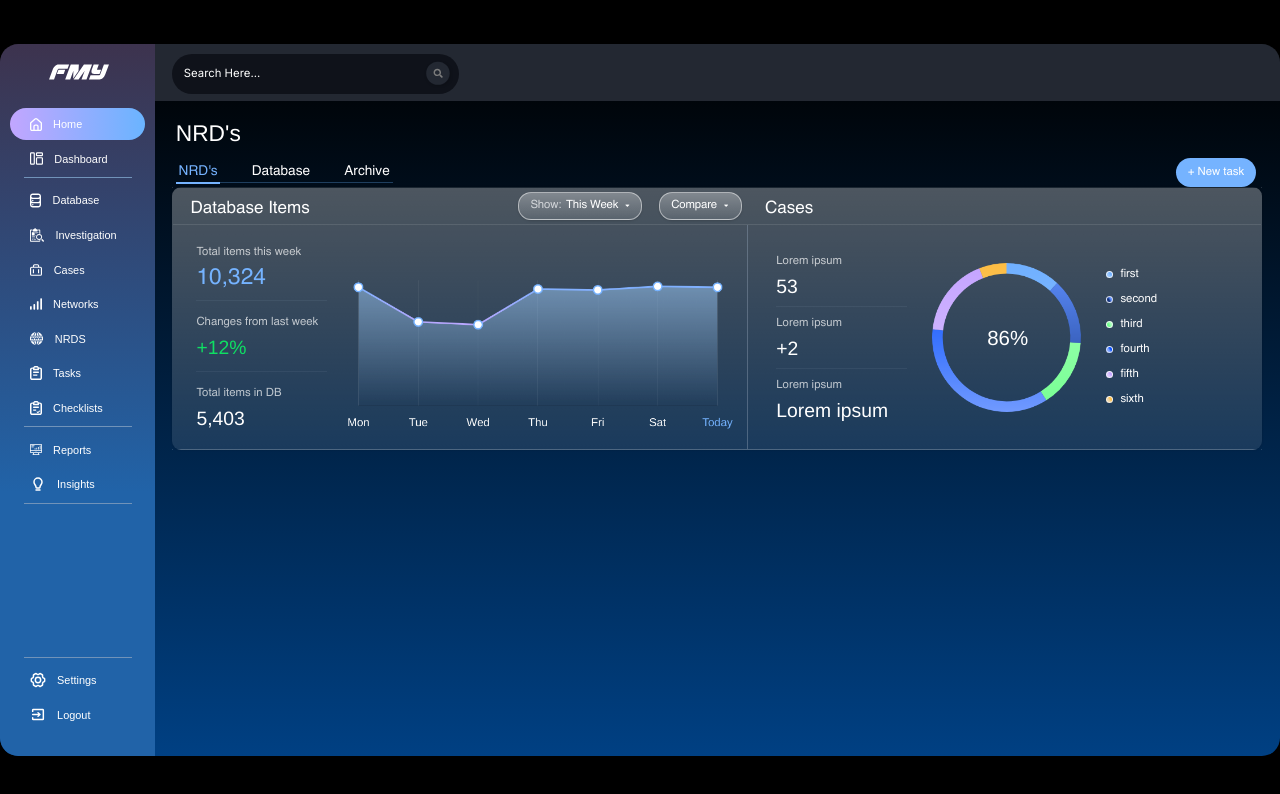
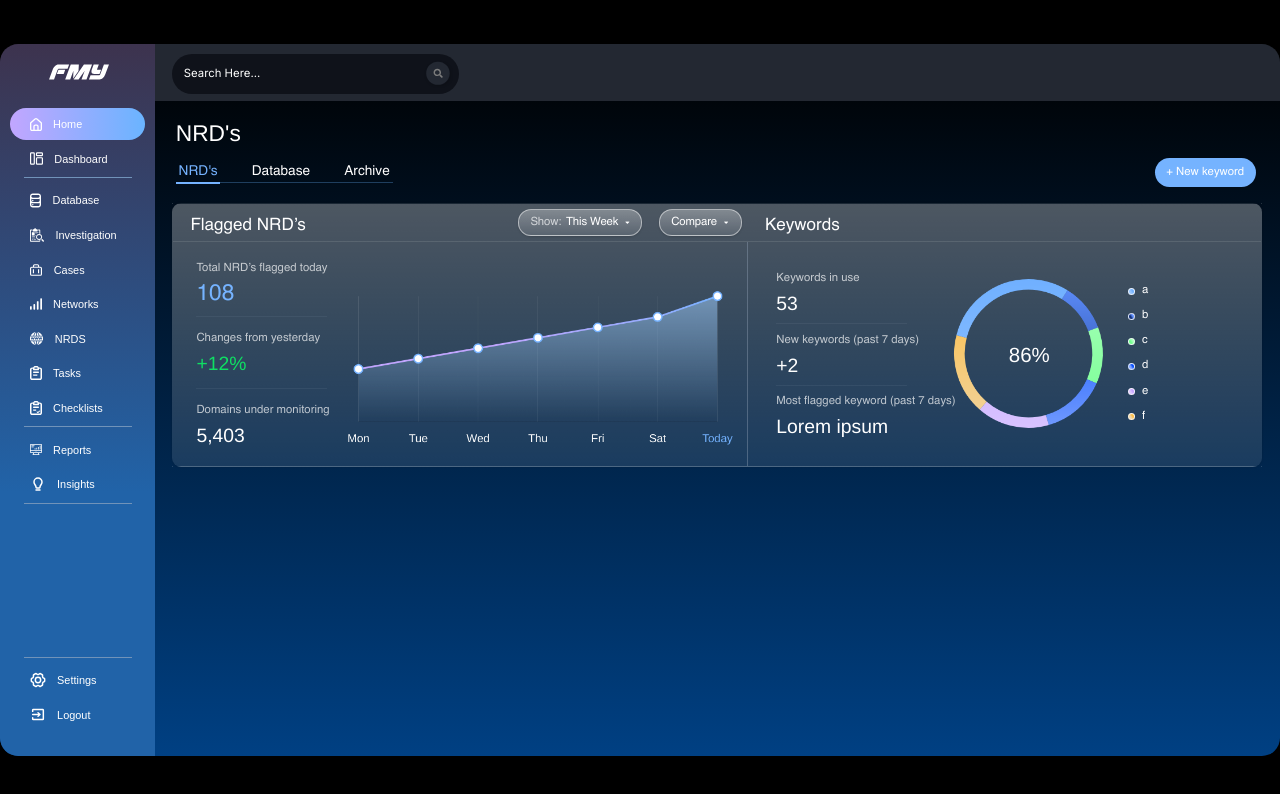
Before and after one commit to luckyboy125/FMY-Landing-Site, a React (Create React App) app: page /nrds in a window 1280 px wide. Shown: the top 794 px of the page. Built offline with nearby package versions, Linux system fonts and the light colour scheme; the HTML template or start-up script is replaced by a standard one; a web font is replaced by a local one.

Commit message:
built first paragraph of nrds page

```diff
--- a/src/pages/NRDS/NRDS.css
+++ b/src/pages/NRDS/NRDS.css
@@ -18,6 +18,7 @@
   display: flex;
   justify-content: space-between;
   align-items: center;
+  margin-bottom: 29px;
 }
 
 .nrdsRoot .nrdsHeader {
@@ -192,7 +193,7 @@
 }
 
 .nrdsRoot .casesPart .descriptionRoot {
-  margin-right: 42px;
+  margin-right: 80px;
 }
 
 .nrdsRoot .descriptionItem {
@@ -210,6 +211,7 @@
   font-size: 20px;
   line-height: 24px;
   color: #ffffff;
+  white-space: nowrap;
   opacity: 0.7;
 }
 .nrdsRoot .descriptionItemCount {
--- a/src/pages/NRDS/NRDS.js
+++ b/src/pages/NRDS/NRDS.js
@@ -10,12 +10,12 @@ import "./NRDS.css";
 function NRDS() {
   const lineChartData = {
     label: ["Mon", "Tue", "Wed", "Thu", "Fri", "Sat", "Sun"],
-    data: [1320, 932, 901, 1300, 1290, 1330, 1320],
+    data: [500, 600, 700, 800, 900, 1000, 1200],
   };
 
   const doughnutChartData = {
-    label: ["first", "second", "third", "fourth", "fifth", "sixth"],
-    data: [100, 120, 124, 300, 145, 50],
+    label: ["a", "b", "c", "d", "e", "f"],
+    data: [500, 600, 700, 800, 900, 1000, 1200],
   };
 
   const tabData = ["NRD's", "Database", "Archive"];
@@ -35,12 +35,12 @@ function NRDS() {
             onSelect={(e) => handleTab(e)}
             select={tab}
           />
-          <PlusButton content="+ New task" action={() => {}} />
+          <PlusButton content="+ New keyword" action={() => {}} />
         </div>
         <div className="chartContainer">
           <div className="chartHeader">
             <div className="databasePart">
-              <div className="headerItemTitle">Database Items</div>
+              <div className="headerItemTitle">Flagged NRD’s</div>
               <div className="chartTools">
                 <ActionButton
                   name="Show"
@@ -55,7 +55,7 @@ function NRDS() {
               </div>
             </div>
             <div className="casesPart">
-              <div className="headerItemTitle">Cases</div>
+              <div className="headerItemTitle">Keywords</div>
             </div>
           </div>
           <div className="chartContent">
@@ -69,7 +69,7 @@ function NRDS() {
                   }}
                 >
                   <div className="descriptionItemTitle">
-                    Total items this week
+                    Total NRD’s flagged today
                   </div>
                   <div
                     className="descriptionItemCount"
@@ -79,7 +79,7 @@ function NRDS() {
                       fontWeight: 400,
                     }}
                   >
-                    10,324
+                    108
                   </div>
                 </div>
                 <div
@@ -87,7 +87,7 @@ function NRDS() {
                   style={{ paddingTop: "26px", paddingBottom: "30px" }}
                 >
                   <div className="descriptionItemTitle">
-                    Changes from last week
+                    Changes from yesterday
                   </div>
                   <div
                     className="descriptionItemCount"
@@ -103,7 +103,9 @@ function NRDS() {
                     paddingBottom: "0px !important",
                   }}
                 >
-                  <div className="descriptionItemTitle">Total items in DB</div>
+                  <div className="descriptionItemTitle">
+                    Domains under monitoring
+                  </div>
                   <div
                     className="descriptionItemCount"
                     style={{ color: "#fff" }}
@@ -122,7 +124,7 @@ function NRDS() {
             <div className="casesPart">
               <div className="descriptionRoot">
                 <div className="descriptionItem borderNone topPaddingNone">
-                  <div className="descriptionItemTitle">Lorem ipsum</div>
+                  <div className="descriptionItemTitle">Keywords in use</div>
                   <div
                     className="descriptionItemCount"
                     style={{ color: "#fff" }}
@@ -131,7 +133,7 @@ function NRDS() {
                   </div>
                 </div>
                 <div className="descriptionItem">
-                  <div className="descriptionItemTitle">Lorem ipsum</div>
+                  <div className="descriptionItemTitle">{`New keywords (past 7 days)`}</div>
                   <div
                     className="descriptionItemCount"
                     style={{ color: "#fff" }}
@@ -143,7 +145,9 @@ function NRDS() {
                   className="descriptionItem"
                   style={{ paddingBottom: "0px !important" }}
                 >
-                  <div className="descriptionItemTitle">Lorem ipsum</div>
+                  <div className="descriptionItemTitle">
+                    {`Most flagged keyword (past 7 days)`}
+                  </div>
                   <div
                     className="descriptionItemCount"
                     style={{ color: "#fff" }}
```
